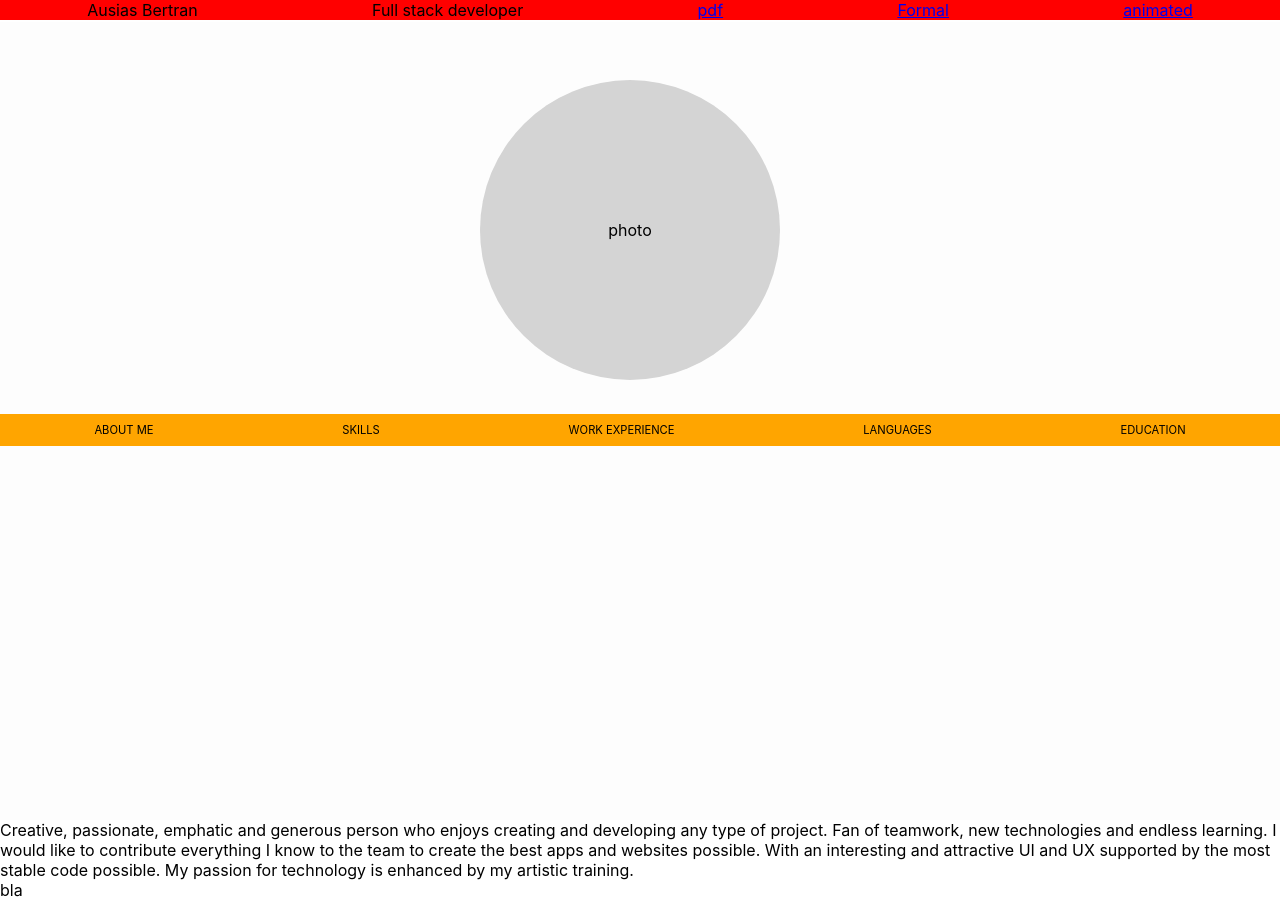
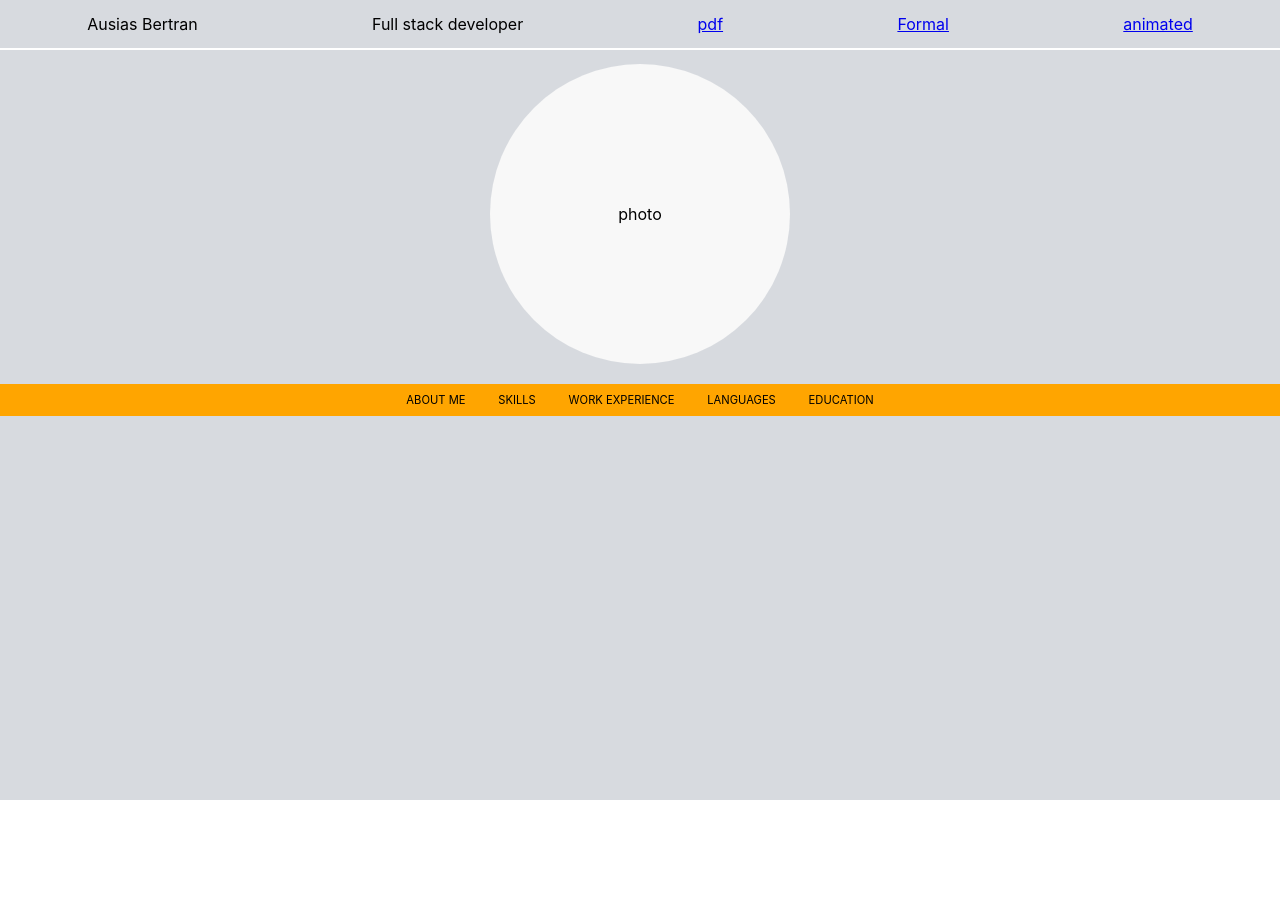
Before and after one commit to ulldecorb/cv-react, a React (Create React App) app in the folder cv/: page / in a window 1280 px wide. Shown: the top 901 px of the page. After the commit the page ends 800 px from the top, so only its background shows below. Built offline with nearby package versions, Linux system fonts and the light colour scheme; the HTML template or start-up script is replaced by a standard one.

Commit message:
Add style to home component

```diff
--- a/cv/src/components/home/home.css
+++ b/cv/src/components/home/home.css
@@ -1,22 +1,77 @@
 .home {
   width: 100vw;
   height: 100vh;
-  background-color: red;
+  background-color: #d7dadf;
+  display: -webkit-box;
+  display: -ms-flexbox;
+  display: flex;
+  -webkit-box-orient: vertical;
+  -webkit-box-direction: normal;
+      -ms-flex-direction: column;
+          flex-direction: column;
+  -webkit-box-pack: start;
+      -ms-flex-pack: start;
+          justify-content: flex-start;
+  -webkit-box-align: center;
+      -ms-flex-align: center;
+          align-items: center;
 }
 
 .home__navbar {
+  width: 100vw;
+  height: 3rem;
   display: -webkit-box;
   display: -ms-flexbox;
   display: flex;
   -ms-flex-pack: distribute;
       justify-content: space-around;
+  -webkit-box-align: center;
+      -ms-flex-align: center;
+          align-items: center;
   outline: 2px solid white;
 }
 
 .home__control-box {
-  height: 100%;
   width: 100%;
-  background-color: #fdfdfd;
+  margin: 1rem 0;
+  display: -webkit-box;
+  display: -ms-flexbox;
+  display: flex;
+  -webkit-box-orient: vertical;
+  -webkit-box-direction: normal;
+      -ms-flex-direction: column;
+          flex-direction: column;
+  -webkit-box-pack: start;
+      -ms-flex-pack: start;
+          justify-content: flex-start;
+  -webkit-box-align: center;
+      -ms-flex-align: center;
+          align-items: center;
+}
+
+.home__profile-box {
+  width: 80vw;
+  position: relative;
+  display: -webkit-box;
+  display: -ms-flexbox;
+  display: flex;
+  -webkit-box-orient: vertical;
+  -webkit-box-direction: normal;
+      -ms-flex-direction: column;
+          flex-direction: column;
+  -webkit-box-pack: start;
+      -ms-flex-pack: start;
+          justify-content: flex-start;
+  -webkit-box-align: center;
+      -ms-flex-align: center;
+          align-items: center;
+}
+
+.control-box__image {
+  min-height: 300px;
+  min-width: 300px;
+  border-radius: 50%;
+  background-color: #f8f8f8;
   display: -webkit-box;
   display: -ms-flexbox;
   display: flex;
@@ -28,25 +83,6 @@
           align-items: center;
 }
 
-.control-box__image {
-  min-height: 300px;
-  min-width: 300px;
-  border-radius: 50%;
-  background-color: #d4d4d4;
-  display: -webkit-box;
-  display: -ms-flexbox;
-  display: flex;
-  -webkit-box-pack: center;
-      -ms-flex-pack: center;
-          justify-content: center;
-  -webkit-box-align: center;
-      -ms-flex-align: center;
-          align-items: center;
-  position: absolute;
-  top: calc((100% / 4) - 120px);
-  left: calc((100% / 2) - 160px);
-}
-
 .control-box__navbar-box {
   margin: 20px 0 0 0;
   width: 100vw;
@@ -54,8 +90,9 @@
   display: -webkit-box;
   display: -ms-flexbox;
   display: flex;
-  -ms-flex-pack: distribute;
-      justify-content: space-around;
+  -webkit-box-pack: center;
+      -ms-flex-pack: center;
+          justify-content: center;
   -webkit-box-align: center;
       -ms-flex-align: center;
           align-items: center;
@@ -73,4 +110,11 @@
 .control-box__navbar-title:hover {
   background-color: white;
 }
+
+.profile-box__article {
+  background-color: red;
+  width: 100%;
+  position: absolute;
+  display: none;
+}
 /*# sourceMappingURL=home.css.map */
--- a/cv/src/components/home/home.scss
+++ b/cv/src/components/home/home.scss
@@ -1,22 +1,37 @@
 .home {
     width: 100vw;
     height: 100vh;
-    background-color: red;
+    background-color: rgb(215, 218, 223);
+    display: flex;
+    flex-direction: column;
+    justify-content: flex-start;
+    align-items: center;
 
     &__navbar {
+        width: 100vw;
+        height: 3rem;
         display: flex;
         justify-content: space-around;
-        outline: 2px solid white;;
+        align-items: center;
+        outline: 2px solid white;
     }
 
     &__control-box {
+        // height: 100%;
+        width: 100%;
+        margin: 1rem 0;
+        display: flex;
+        flex-direction: column;
+        justify-content: flex-start;
+        align-items: center;
+    }
 
-        height: 100%;
-        width: 100%;
-        background-color: rgb(253, 253, 253);
-
+    &__profile-box {
+        width: 80vw;
+        position: relative;
         display: flex;
-        justify-content: center;
+        flex-direction: column;
+        justify-content: flex-start;
         align-items: center;
     }
 }
@@ -26,15 +41,11 @@
         min-height: 300px;
         min-width: 300px;
         border-radius: 50%;
-        background-color: rgb(212, 212, 212);
+        background-color: rgb(248, 248, 248);
 
         display: flex;
         justify-content: center;
         align-items: center;
-
-        position: absolute;
-        top: calc((100% / 4) - 120px);
-        left: calc((100% / 2) - 160px);
     }
 
     &__navbar-box {
@@ -42,7 +53,7 @@
         width: 100vw;
         height: 2rem;
         display: flex;
-        justify-content: space-around;
+        justify-content: center;
         align-items: center;
         font-size: 0.7rem;
         background-color: orange;
@@ -59,3 +70,12 @@
         }
     }
 }
+
+.profile-box {
+    &__article {
+        background-color: red;
+        width: 100%;
+        position: absolute;
+        display: none;
+    }
+}
--- a/cv/src/components/home/index.jsx
+++ b/cv/src/components/home/index.jsx
@@ -28,11 +28,11 @@ function Home({ cv }) {
       </section>
 
       <section className="home__profile-box">
-        <article id="about" className="profile-box__about">{cv.aboutMe.description}</article>
-        <article id="skills" className="profile-box__skills">bla</article>
-        <article id="work" className="profile-box__work">{cv.workExperience[0].article}</article>
-        <article id="languages" className="profile-box__languages">{cv.languages.catalan}</article>
-        <article id="education" className="profile-box__education">{cv.education[0].article}</article>
+        <article id="about" className="profile-box__article">{cv.aboutMe.description}</article>
+        <article id="skills" className="profile-box__article">bla</article>
+        <article id="work" className="profile-box__article">{cv.workExperience[0].article}</article>
+        <article id="languages" className="profile-box__article">{cv.languages.catalan}</article>
+        <article id="education" className="profile-box__article">{cv.education[0].article}</article>
       </section>
 
     </main>
```
